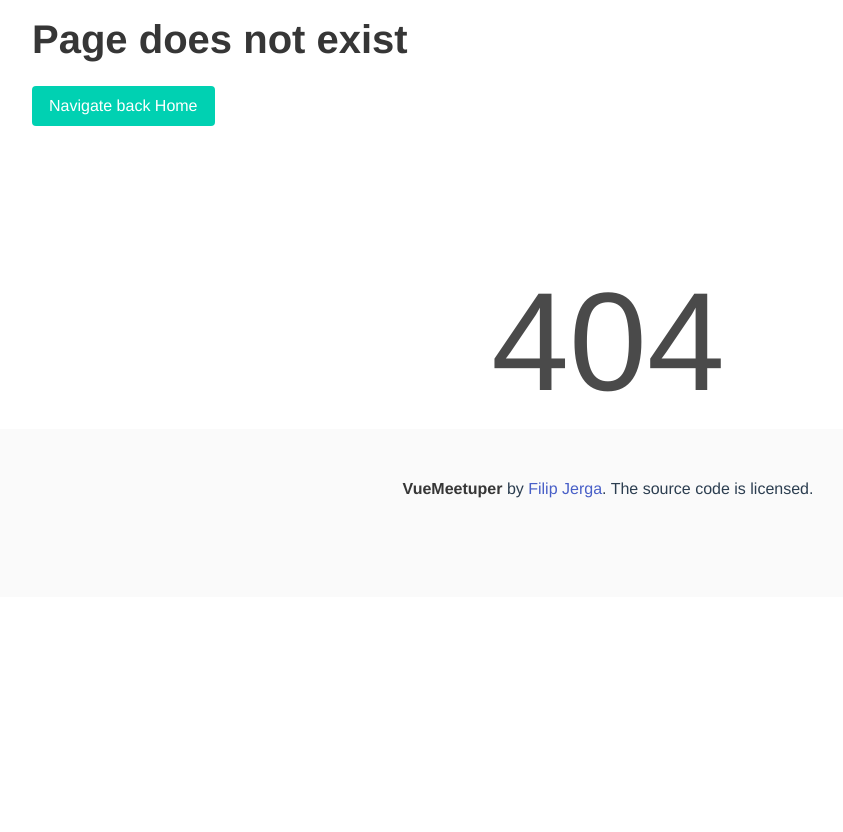
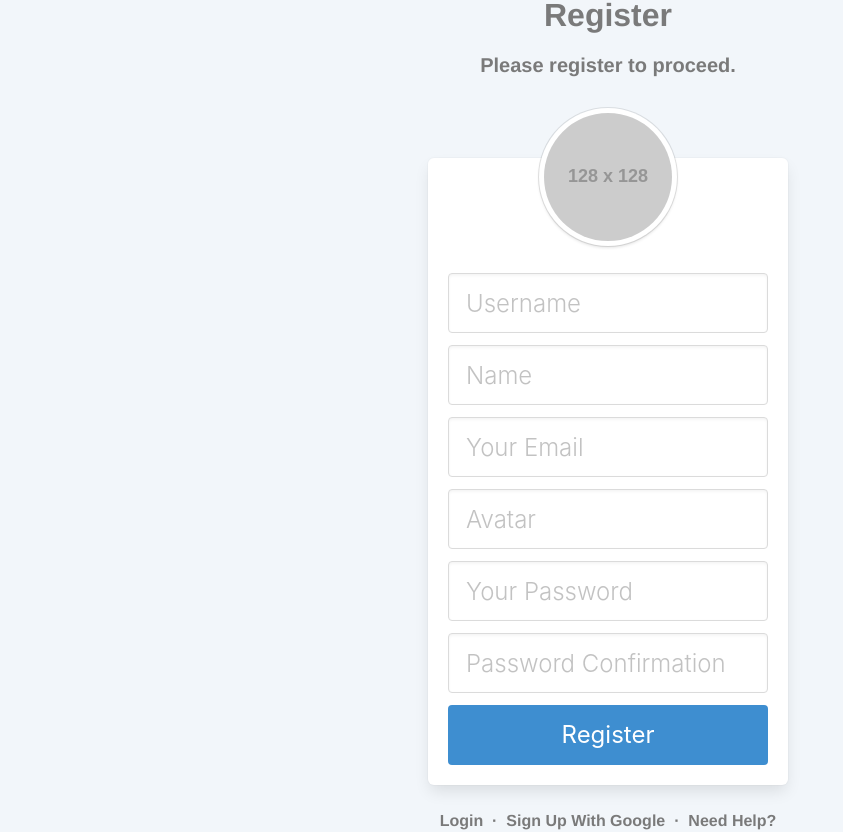
Before and after one commit to hungrypc/vue-meetup-app, a Vue app: page /register in a window 1280 px wide. Before the commit this address had no page. Shown: the part 151-983 px from the top of the page, without its empty margins (32-875 px from the left). Before the commit the page ends 800 px from the top, so only its background shows below. Built offline with nearby package versions, Linux system fonts and the light colour scheme.

Commit message:
fixing up links to new pages

```diff
--- a/src/components/shared/TheNavbar.vue
+++ b/src/components/shared/TheNavbar.vue
@@ -47,12 +47,12 @@
       <div class="navbar-end">
         <div class="navbar-item">
           <div class="buttons">
-            <a class="button is-primary">
+            <router-link :to="{name: 'Login'}" class="button is-primary">
               <strong>Sign up</strong>
-            </a>
-            <a class="button is-light">
+            </router-link>
+            <router-link :to="{name: 'Register'}" class="button is-light">
               Log in
-            </a>
+            </router-link>
           </div>
         </div>
       </div>
--- a/src/pages/Login.vue
+++ b/src/pages/Login.vue
@@ -32,7 +32,7 @@
           </div>
           <p class="has-text-grey">
             <a>Sign In With Google</a> &nbsp;·&nbsp;
-            <a>Sign Up</a> &nbsp;·&nbsp;
+            <router-link :to="{name: 'Register'}">Sign Up</router-link> &nbsp;·&nbsp;
             <a href="../">Need Help?</a>
           </p>
         </div>
--- a/src/pages/Register.vue
+++ b/src/pages/Register.vue
@@ -59,7 +59,7 @@
             </form>
           </div>
           <p class="has-text-grey">
-            <a href="../">Login</a> &nbsp;·&nbsp;
+            <router-link :to="{name: 'Login'}" href="../">Login</router-link> &nbsp;·&nbsp;
             <a>Sign Up With Google</a> &nbsp;·&nbsp;
             <a href="../">Need Help?</a>
           </p>
--- a/src/router/index.js
+++ b/src/router/index.js
@@ -5,6 +5,8 @@ import PageHome from '@/pages/PageHome'
 import PageMeetupDetail from '@/pages/PageMeetupDetail'
 import PageMeetupFind from '@/pages/PageMeetupFind'
 import PageNotFound from '@/pages/PageNotFound'
+import Login from '@/pages/Login'
+import Register from '@/pages/Register'
 
 Vue.use(Router)
 
@@ -21,6 +23,16 @@ const router = new Router({
       component: PageMeetupFind
     },
     {
+      path: '/login',
+      name: 'Login',
+      component: Login
+    },
+    {
+      path: '/register',
+      name: 'Register',
+      component: Register
+    },
+    {
       path: '/meetups/:id',
       name: 'PageMeetupDetail',
       component: PageMeetupDetail
```
